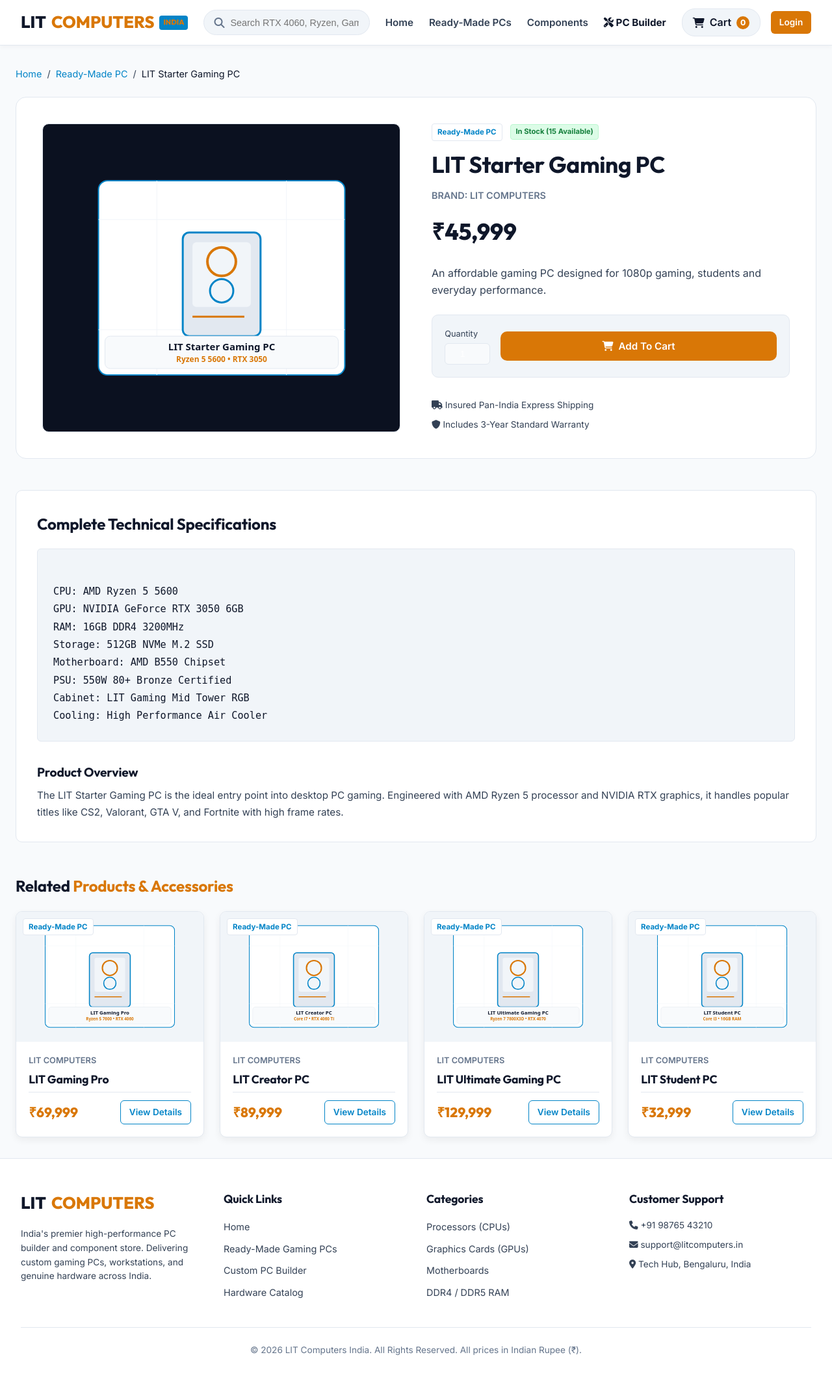
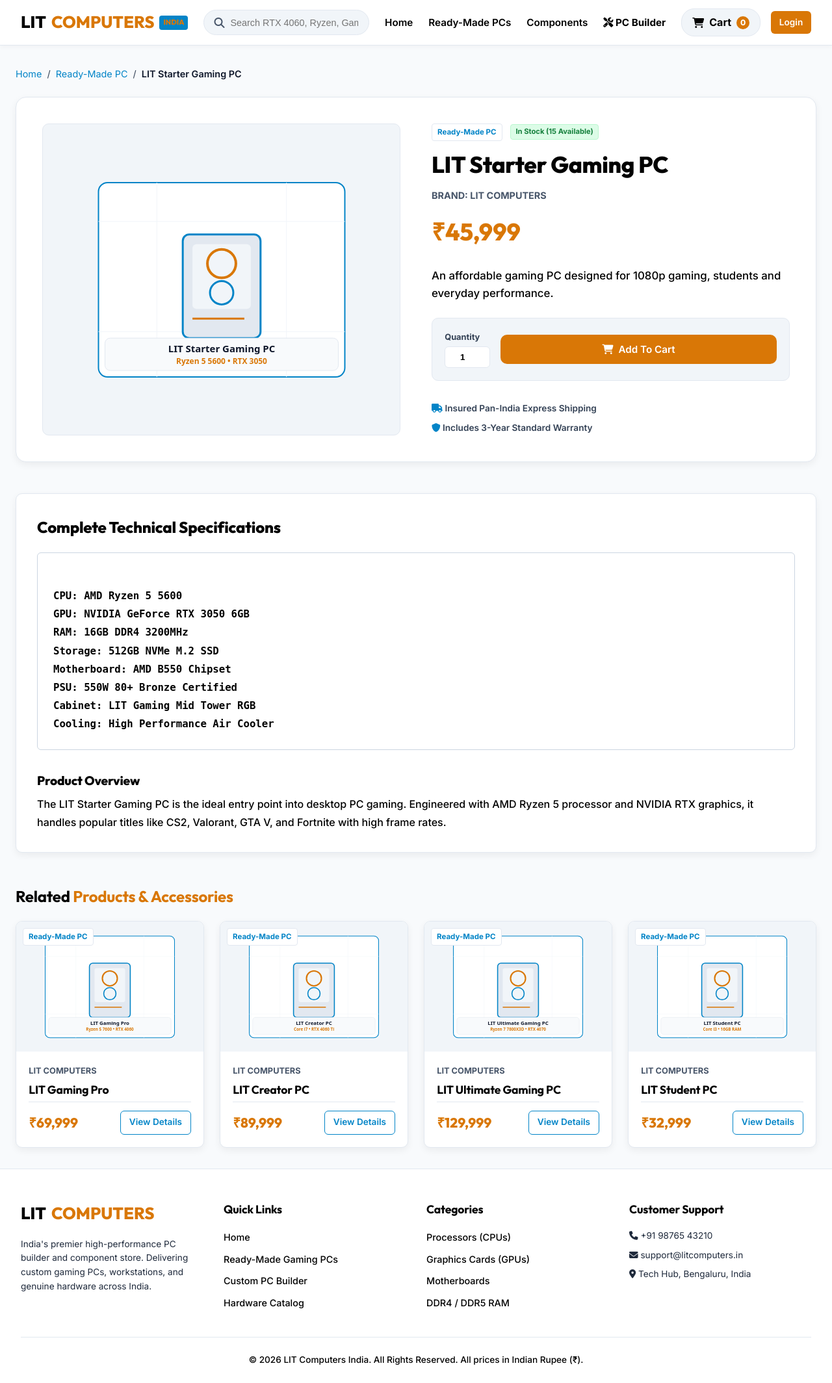
Before and after one commit to VIJ56API/KFC-computers, a PHP site: page /product-details.php?id=1 in a window 1280 px wide. Shown: the whole page at 65% size. Before the commit the page ends 2085 px from the top, so only its background shows below. Run offline with PHP 8.4, Linux system fonts and the light colour scheme.

Commit message:
Update product details text to solid black

```diff
--- a/assets/css/style.css
+++ b/assets/css/style.css
@@ -19,9 +19,9 @@
   --accent-green: #15803d;
   --accent-red: #dc2626;
 
-  --text-main: #0f172a;      /* Dark Charcoal Main Text */
-  --text-muted: #334155;     /* Dark Slate Subtext */
-  --text-dim: #64748b;       /* Muted Text */
+  --text-main: #000000;      /* Solid Black Main Text */
+  --text-muted: #1e293b;     /* Dark Slate Subtext */
+  --text-dim: #475569;       /* Dark Muted Text */
 
   --font-heading: 'Outfit', sans-serif;
   --font-body: 'Inter', sans-serif;
@@ -51,7 +51,7 @@ body {
 /* Typography */
 h1, h2, h3, h4, h5, h6 {
   font-family: var(--font-heading);
-  color: var(--text-main);
+  color: #000000;
   font-weight: 700;
   letter-spacing: -0.01em;
 }
@@ -98,7 +98,7 @@ a:hover {
   font-family: var(--font-heading);
   font-size: 1.6rem;
   font-weight: 800;
-  color: var(--text-main);
+  color: #000000;
 }
 .logo span {
   color: var(--accent-gold);
@@ -124,7 +124,8 @@ a:hover {
   background: var(--bg-surface);
   border: 1px solid var(--border-color);
   border-radius: 30px;
-  color: var(--text-main);
+  color: #000000;
+  font-weight: 500;
   font-size: 0.9rem;
   transition: all 0.3s ease;
 }
@@ -149,7 +150,7 @@ a:hover {
   list-style: none;
 }
 .nav-links a {
-  color: var(--text-muted);
+  color: #000000;
   font-weight: 600;
   font-size: 0.95rem;
 }
@@ -166,8 +167,8 @@ a:hover {
   display: flex;
   align-items: center;
   gap: 0.5rem;
-  color: var(--text-main);
-  font-weight: 600;
+  color: #000000;
+  font-weight: 700;
 }
 .cart-badge {
   background: var(--accent-gold);
@@ -413,17 +420,20 @@ a:hover {
   font-size: 1.1rem;
   margin-bottom: 0.4rem;
   line-height: 1.3;
+  color: #000000;
+  font-weight: 700;
 }
 .product-brand {
   font-size: 0.8rem;
   color: var(--text-dim);
   text-transform: uppercase;
-  font-weight: 600;
+  font-weight: 700;
   margin-bottom: 0.5rem;
 }
 .product-desc {
-  font-size: 0.85rem;
-  color: var(--text-muted);
+  font-size: 0.88rem;
+  color: #000000;
+  font-weight: 500;
   margin-bottom: 1rem;
   display: -webkit-box;
   -webkit-line-clamp: 2;
@@ -690,7 +708,7 @@ footer {
 .footer-col h4 {
   font-size: 1.1rem;
   margin-bottom: 1rem;
-  color: var(--text-main);
+  color: #000000;
 }
 .footer-col ul {
   list-style: none;
@@ -699,8 +717,9 @@ footer {
   margin-bottom: 0.5rem;
 }
 .footer-col a {
-  color: var(--text-muted);
+  color: #000000;
   font-size: 0.9rem;
+  font-weight: 500;
 }
 .footer-col a:hover {
   color: var(--accent-gold);
@@ -711,8 +730,9 @@ footer {
   text-align: center;
   padding-top: 1.5rem;
   border-top: 1px solid var(--border-color);
-  color: var(--text-dim);
+  color: #000000;
   font-size: 0.85rem;
+  font-weight: 500;
 }
 
 /* Responsive adjustments */
--- a/product-details.php
+++ b/product-details.php
@@ -19,15 +19,15 @@ $relatedItems = array_slice($relatedItems, 0, 4);
 ?>
 
 <div class="container">
-  <div style="margin-bottom: 1.5rem; color: var(--text-muted); font-size: 0.9rem;">
+  <div style="margin-bottom: 1.5rem; color: #334155; font-size: 0.9rem;">
     <a href="index.php">Home</a> &nbsp;/&nbsp;
     <a href="products.php?category=<?= urlencode($product['category']) ?>"><?= htmlspecialchars($product['category']) ?></a> &nbsp;/&nbsp;
-    <span style="color: var(--text-main);"><?= htmlspecialchars($product['name']) ?></span>
+    <span style="color: #0f172a; font-weight: 600;"><?= htmlspecialchars($product['name']) ?></span>
   </div>
 
-  <div style="display: grid; grid-template-columns: 1fr 1fr; gap: 3rem; background: var(--bg-card); border: 1px solid var(--border-color); padding: 2.5rem; border-radius: var(--radius-lg); margin-bottom: 3rem;">
+  <div style="display: grid; grid-template-columns: 1fr 1fr; gap: 3rem; background: var(--bg-card); border: 1px solid var(--border-color); padding: 2.5rem; border-radius: var(--radius-lg); margin-bottom: 3rem; box-shadow: var(--shadow-card);">
     <!-- Left: Product Image Visual -->
-    <div style="background: #0b1120; border: 1px solid var(--border-color); border-radius: var(--radius); padding: 2rem; display: flex; align-items: center; justify-content: center; min-height: 380px;">
+    <div style="background: #f1f5f9; border: 1px solid var(--border-color); border-radius: var(--radius); padding: 2rem; display: flex; align-items: center; justify-content: center; min-height: 380px;">
       <img src="<?= htmlspecialchars($product['image']) ?>" alt="<?= htmlspecialchars($product['name']) ?>" style="max-height: 320px; max-width: 100%; object-fit: contain;">
     </div>
 
@@ -38,24 +38,24 @@ $relatedItems = array_slice($relatedItems, 0, 4);
         <span class="badge-stock" style="position: static;">In Stock (<?= (int)($product['stock'] ?? 10) ?> Available)</span>
       </div>
 
-      <h1 style="font-size: 2.2rem; margin-bottom: 0.5rem;"><?= htmlspecialchars($product['name']) ?></h1>
-      <div style="color: var(--text-dim); font-size: 0.9rem; font-weight: 600; text-transform: uppercase; margin-bottom: 1rem;">
+      <h1 style="font-size: 2.2rem; margin-bottom: 0.5rem; color: #000000; font-weight: 800;"><?= htmlspecialchars($product['name']) ?></h1>
+      <div style="color: #475569; font-size: 0.9rem; font-weight: 700; text-transform: uppercase; margin-bottom: 1rem;">
         Brand: <?= htmlspecialchars($product['brand'] ?? 'LIT Computers') ?>
       </div>
 
-      <div style="font-family: var(--font-heading); font-size: 2.2rem; font-weight: 800; color: var(--primary-cyan); margin-bottom: 1.5rem;">
+      <div style="font-family: var(--font-heading); font-size: 2.3rem; font-weight: 800; color: var(--accent-gold); margin-bottom: 1.5rem;">
         ₹<?= number_format($product['price']) ?>
       </div>
 
-      <p style="color: var(--text-muted); font-size: 1rem; margin-bottom: 1.5rem; line-height: 1.6;">
+      <p style="color: #000000; font-size: 1.05rem; margin-bottom: 1.5rem; line-height: 1.6; font-weight: 500;">
         <?= htmlspecialchars($product['short_description'] ?? $product['description'] ?? 'High performance genuine PC hardware engineered for reliability and extreme workloads.') ?>
       </p>
 
       <!-- Add to Cart Action Box -->
       <div style="background: var(--bg-surface); padding: 1.2rem; border-radius: var(--radius); border: 1px solid var(--border-color); margin-bottom: 2rem; display: flex; gap: 1rem; align-items: center;">
         <div>
-          <label style="font-size: 0.8rem; color: var(--text-muted); display: block; margin-bottom: 4px;">Quantity</label>
-          <input type="number" id="detail-qty" value="1" min="1" max="<?= (int)($product['stock'] ?? 10) ?>" style="width: 70px; padding: 0.5rem; background: var(--bg-dark); border: 1px solid var(--border-color); border-radius: 6px; color: #fff; text-align: center;">
+          <label style="font-size: 0.8rem; color: #334155; font-weight: 700; display: block; margin-bottom: 4px;">Quantity</label>
+          <input type="number" id="detail-qty" value="1" min="1" max="<?= (int)($product['stock'] ?? 10) ?>" style="width: 70px; padding: 0.5rem; background: #ffffff; border: 1px solid var(--border-color); border-radius: 6px; color: #000000; font-weight: 700; text-align: center;">
         </div>
 
         <button class="btn btn-primary" style="flex: 1; padding: 0.8rem 1.5rem;" onclick='addToCart(<?= json_encode([
@@ -69,25 +69,25 @@ $relatedItems = array_slice($relatedItems, 0, 4);
         </button>
       </div>
 
-      <div style="font-size: 0.85rem; color: var(--text-muted); display: flex; flex-direction: column; gap: 0.5rem;">
-        <div><i class="fa-solid fa-truck" style="color: var(--primary-cyan);"></i> Insured Pan-India Express Shipping</div>
-        <div><i class="fa-solid fa-shield" style="color: var(--primary-cyan);"></i> Includes 3-Year Standard Warranty</div>
+      <div style="font-size: 0.85rem; color: #334155; font-weight: 600; display: flex; flex-direction: column; gap: 0.5rem;">
+        <div><i class="fa-solid fa-truck" style="color: var(--primary-blue);"></i> Insured Pan-India Express Shipping</div>
+        <div><i class="fa-solid fa-shield" style="color: var(--primary-blue);"></i> Includes 3-Year Standard Warranty</div>
       </div>
     </div>
   </div>
 
-  <!-- Detailed Specifications -->
-  <section style="background: var(--bg-card); border: 1px solid var(--border-color); border-radius: var(--radius); padding: 2rem; margin-bottom: 3rem;">
-    <h2 style="margin-bottom: 1.2rem; font-size: 1.5rem;">Complete Technical Specifications</h2>
+  <!-- Detailed Specifications in Black -->
+  <section style="background: var(--bg-card); border: 1px solid var(--border-color); border-radius: var(--radius); padding: 2rem; margin-bottom: 3rem; box-shadow: var(--shadow-card);">
+    <h2 style="margin-bottom: 1.2rem; font-size: 1.5rem; color: #000000; font-weight: 800;">Complete Technical Specifications</h2>
 
-    <div style="background: var(--bg-surface); border-radius: var(--radius-sm); padding: 1.5rem; font-family: monospace; font-size: 0.95rem; white-space: pre-wrap; line-height: 1.8; color: var(--text-main); border: 1px solid var(--border-color);">
+    <div style="background: #ffffff; border-radius: var(--radius-sm); padding: 1.5rem; font-family: monospace; font-size: 0.98rem; white-space: pre-wrap; line-height: 1.8; color: #000000; font-weight: 600; border: 1px solid #cbd5e1;">
 <?= htmlspecialchars($product['specifications'] ?? 'No technical specifications listed.') ?>
     </div>
 
     <?php if (!empty($product['description'])): ?>
       <div style="margin-top: 2rem;">
-        <h3 style="font-size: 1.2rem; margin-bottom: 0.5rem;">Product Overview</h3>
-        <p style="color: var(--text-muted); font-size: 0.95rem; line-height: 1.7;"><?= htmlspecialchars($product['description']) ?></p>
+        <h3 style="font-size: 1.2rem; margin-bottom: 0.5rem; color: #000000; font-weight: 800;">Product Overview</h3>
+        <p style="color: #000000; font-size: 1rem; line-height: 1.7; font-weight: 500;"><?= htmlspecialchars($product['description']) ?></p>
       </div>
     <?php endif; ?>
   </section>
@@ -95,7 +95,7 @@ $relatedItems = array_slice($relatedItems, 0, 4);
   <!-- Related Products -->
   <?php if (!empty($relatedItems)): ?>
     <section>
-      <h2 style="font-size: 1.5rem; margin-bottom: 1.2rem;">Related <span class="gradient-text">Products & Accessories</span></h2>
+      <h2 style="font-size: 1.5rem; margin-bottom: 1.2rem; color: #000000;">Related <span class="gradient-text">Products & Accessories</span></h2>
       <div class="product-grid">
         <?php foreach ($relatedItems as $item): ?>
           <div class="product-card">
```
Also changed, not shown: other parts of assets/css/style.css (+33 -19 lines).
